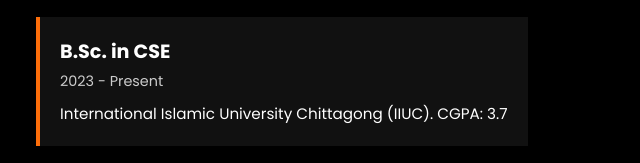
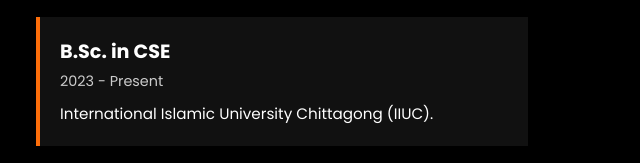
Before and after one commit to ramisa0210/Waziha-s-Portfolio-Assignment1, a plain HTML site: page index.html in a window 1280 px wide. Shown: the part 1452-1615 px from the top of the page, 624-1264 px from the left. Drawn offline with Linux system fonts and the light colour scheme.

Commit message:
Update index.html

```diff
--- a/index.html
+++ b/index.html
@@ -111,7 +111,7 @@
             <div class="resume-item">
               <h4>B.Sc. in CSE</h4>
               <span class="resume-date">2023 - Present</span>
-              <p>International Islamic University Chittagong (IIUC). CGPA: 3.7</p>
+              <p>International Islamic University Chittagong (IIUC). </p>
             </div>
             <div class="resume-item">
               <h4>HSC</h4>
```
